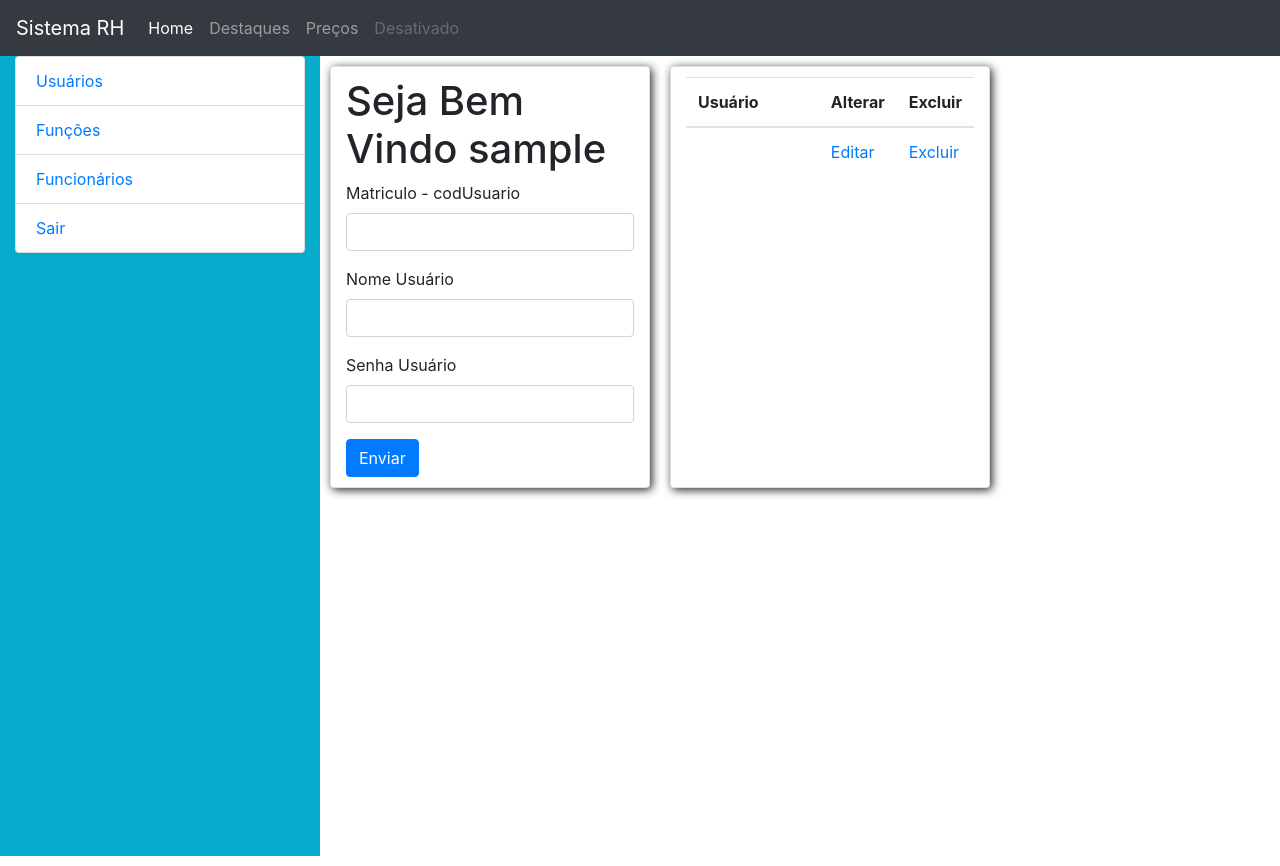
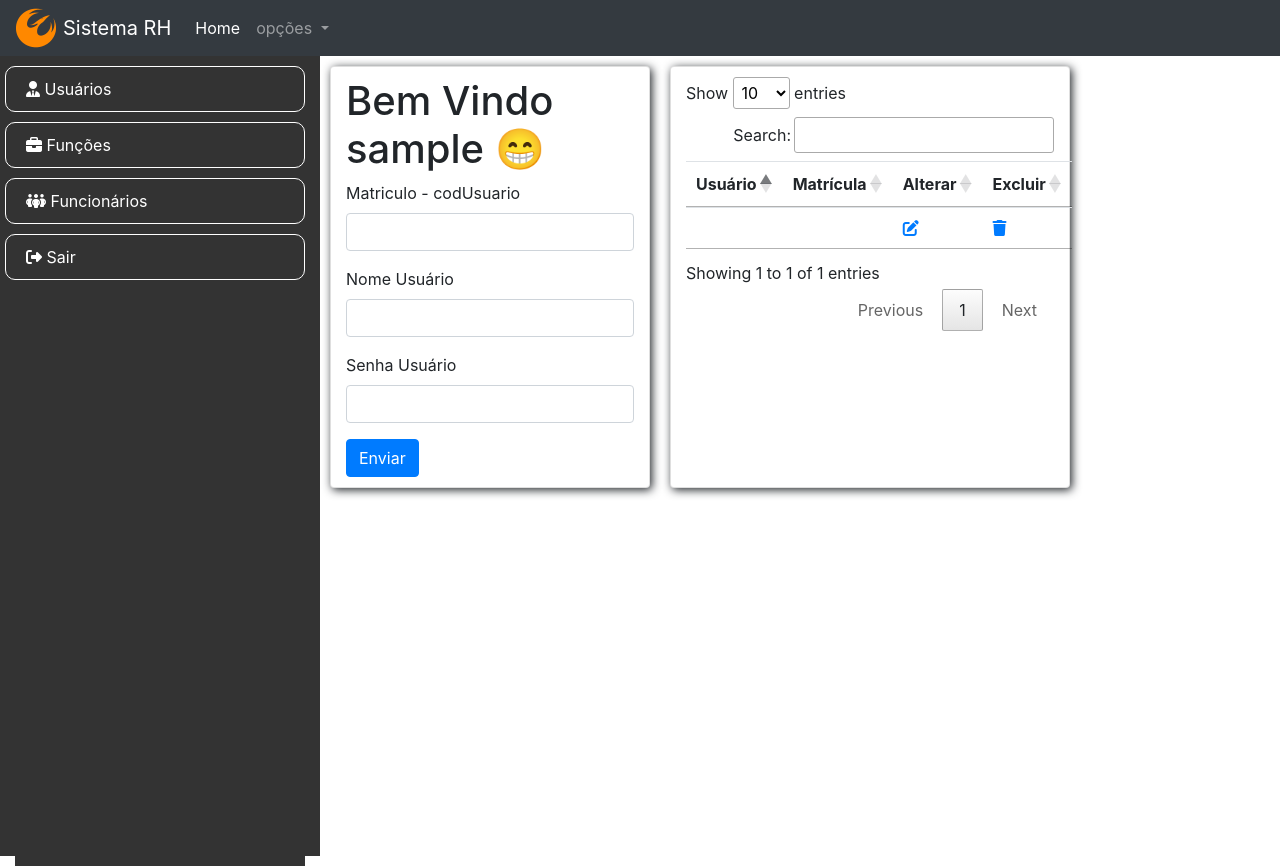
Before and after one commit to LuizGustavo10/projetos_php, a PHP site: page /testerh/principal.php in a window 1280 px wide. Run offline with PHP 8.4, Linux system fonts and the light colour scheme; the visitor is signed in with stand-in values (Sample User, id 1); tables that the repository leaves empty or names only in its code hold one stand-in row (values such as "Sample post"); data that the repository does not hold is empty; some libraries are stand-ins or nearby versions.

Commit message:
Arrumado front end do sistema de rh

```diff
--- a/testerh/css/estilo.css
+++ b/testerh/css/estilo.css
@@ -19,7 +19,47 @@
     transition: 2s;
 }
 
-.menu{
-    background-color: rgb(7, 172, 205);
-    height:100vh;
+
+
+/* Estilos para o menu lateral */
+.menu {
+    min-width: 250px;
+    background-color: #333;
+    color: #fff;
+    height: 100vh; /* Altura 100% da viewport */
+    list-style: none;
+
+
 }
+
+/* Estilos para os itens do menu */
+.menu-item {
+    display: block;
+    padding: 10px 20px;
+    margin-left: -50px;
+    font-style: none;
+    text-decoration: none;
+    color: #fff;
+    border: 1px solid white;
+   margin-top: 10px;
+   border-radius: 10px;
+
+
+}
+
+/* Estilos para o item selecionado */
+.menu-item:hover {
+    background-color: rgb(255, 102, 0);
+    border-radius: 10px;
+    color: white;
+    transition: 1s;
+    text-decoration: none;
+    font-size: 20px;
+
+}
+
+@media (max-width: 768px) {
+    .menu {
+        display: none;
+    }
+}
--- /dev/null
+++ b/testerh/css/script.js
@@ -0,0 +1,10 @@
+$(document).ready( function () {
+    $('#tabela').DataTable();
+
+} );
+
+var table = new DataTable('#tabela', {
+    language: {
+        url: '//cdn.datatables.net/plug-ins/1.13.6/i18n/pt-BR.json',
+    },
+});
--- a/testerh/principal.php
+++ b/testerh/principal.php
@@ -3,7 +3,7 @@ session_start();
 include 'conexao.php';
 
 
-$destino = "inserir_usuario.php";
+$destino = "inserirUsuario.php";
 $tituloFormulario = "Incluir Usuário";
 
 //Senão tiver autenticado manda pro login
@@ -15,9 +15,9 @@ if (!isset($_SESSION['codigoUsuario']) and !isset($_SESSION['senhaUsuario'])) {
     header('location:index.php');
 }
 
-if(!empty($_GET['codigoAltUsuario'])){
+if (!empty($_GET['codigoAltUsuario'])) {
     $id = $_GET['codigoAltUsuario'];
-    $query = "SELECT * FROM tusuario WHERE codigoUsuario=".$id;
+    $query = "SELECT * FROM tusuario WHERE codigoUsuario=" . $id;
     $dados = mysqli_query($con, $query);
     $usuario = mysqli_fetch_assoc($dados);
 
@@ -40,44 +40,61 @@ if(!empty($_GET['codigoAltUsuario'])){
 
     <link rel="stylesheet" href="css/estilo.css">
     <link rel="stylesheet" href="https://stackpath.bootstrapcdn.com/bootstrap/4.1.3/css/bootstrap.min.css" integrity="sha384-MCw98/SFnGE8fJT3GXwEOngsV7Zt27NXFoaoApmYm81iuXoPkFOJwJ8ERdknLPMO" crossorigin="anonymous">
+    <link rel="stylesheet" href="https://cdnjs.cloudflare.com/ajax/libs/font-awesome/6.4.2/css/all.min.css" integrity="sha512-z3gLpd7yknf1YoNbCzqRKc4qyor8gaKU1qmn+CShxbuBusANI9QpRohGBreCFkKxLhei6S9CQXFEbbKuqLg0DA==" crossorigin="anonymous" referrerpolicy="no-referrer" />
+    <link rel="stylesheet" href="https://cdn.datatables.net/1.13.6/css/jquery.dataTables.css" />
 
 
 </head>
 
 <body>
     <nav class="navbar navbar-expand-lg navbar-dark bg-dark">
+    <i class="fa-brands fa-phoenix-squadron" style="color: #ff8800; font-size: 40px; margin-right: 7px;"></i>
         <a class="navbar-brand" href="#">Sistema RH</a>
+
         <button class="navbar-toggler" type="button" data-toggle="collapse" data-target="#navbarNavAltMarkup" aria-controls="navbarNavAltMarkup" aria-expanded="false" aria-label="Alterna navegação">
             <span class="navbar-toggler-icon"></span>
         </button>
         <div class="collapse navbar-collapse" id="navbarNavAltMarkup">
             <div class="navbar-nav">
                 <a class="nav-item nav-link active" href="#">Home <span class="sr-only">(Página atual)</span></a>
-                <a class="nav-item nav-link" href="#">Destaques</a>
-                <a class="nav-item nav-link" href="#">Preços</a>
-                <a class="nav-item nav-link disabled" href="#">Desativado</a>
+                <li class="nav-item dropdown">
+        <a class="nav-link dropdown-toggle" href="#" id="navbarDropdown" role="button" data-toggle="dropdown" aria-haspopup="true" aria-expanded="false">
+          opções
+        </a>
+        <div class="dropdown-menu" aria-labelledby="navbarDropdown">
+          <a class="dropdown-item" href="principal.php">Principal</a>
+          <a class="dropdown-item" href="funcao.php">Função</a>
+          <a class="dropdown-item" href="funcionario.php">Funcionário</a>
+          <a class="dropdown-item" href="sair.php">Sair</a>
+
+        </div>
+      </li>
             </div>
         </div>
     </nav>
 
     <div class="container-fluid">
+
         <div class="row">
             <div class="col-md-3 menu">
-                <ul class="list-group">
-                    <li class="list-group-item"><a href="principal.php"> Usuários </a></li>
-                    <li class="list-group-item"><a href="funcao.php"> Funções </a></li>
-                    <li class="list-group-item"><a href="funcionario.php"> Funcionários </a></li>
-                    <li class="list-group-item"><a href="sair.php"> Sair </a></li>
 
-                </ul>
+
+
+                    <ul  class="menu">
+                        <li><a href="principal.php" class="menu-item"> <i class="fa-solid fa-user-tie"></i> Usuários </a></li>
+                        <li><a href="funcao.php" class="menu-item"><i class="fa-solid fa-briefcase"></i> Funções</a></li>
+                        <li><a href="funcionario.php" class="menu-item"> <i class="fa-solid fa-people-group"></i> Funcionários</a></li>
+                        <li><a href="sair.php" class="menu-item"><i class="fa-solid fa-right-from-bracket"></i> Sair</a></li>
+                    </ul>
+
             </div>
             <div class="col-md-9">
 
 
                 <div class="row">
                     <div class="col-md-4 card">
-                        <form action="inserirUsuario.php" method="POST">
-                            <h1> Seja Bem Vindo <?php echo $_SESSION['usuarioLogado']; ?></h1>
+                        <form action="<?= $destino; ?>" method="POST">
+                            <h1> Bem Vindo <?php echo $_SESSION['usuarioLogado']; ?> 😁</h1>
 
                             <div class="form-group">
                                 <label for="codigoUsuario">Matriculo - codUsuario</label>
@@ -101,11 +118,12 @@ if(!empty($_GET['codigoAltUsuario'])){
 
                         </form>
                     </div>
-                    <div class="col-md-4 card">
-                        <table class="table table-hover">
+                    <div class="col-md-5 card">
+                        <table class="table table-hover" id="tabela">
                             <thead>
                                 <tr>
                                     <th scope="col" class="col-8">Usuário</th>
+                                    <th scope="col" class="col-8">Matrícula</th>
                                     <th scope="col">Alterar</th>
                                     <th scope="col">Excluir</th>
                                 </tr>
@@ -121,8 +139,9 @@ if(!empty($_GET['codigoAltUsuario'])){
 
                                     <tr>
                                         <td> <?php echo $linha['nomeUsuario']; ?> </td>
-                                        <td> <a  href="principal.php?codigoAltUsuario=<?=$linha['codigoUsuario']; ?>"> Editar </a> </td>
-                                        <td> <a href="<?php echo "excluirUsuario.php?codigoUsuario=".$linha['codigoUsuario']; ?>">Excluir </a></td>
+                                        <td> <?php echo $linha['codigoUsuario']; ?> </td>
+                                        <td> <a href="principal.php?codigoAltUsuario=<?= $linha['codigoUsuario']; ?>"> <i class="fa-solid fa-pen-to-square"></i> </a> </td>
+                                        <td> <a href="<?php echo "excluirUsuario.php?codigoUsuario=" . $linha['codigoUsuario']; ?>"> <i class="fa-solid fa-trash"></i> </a></td>
                                     </tr>
 
                                 <?php  } ?>
@@ -141,7 +160,12 @@ if(!empty($_GET['codigoAltUsuario'])){
     </div>
 
 
-    <script src="https://code.jquery.com/jquery-3.3.1.slim.min.js" integrity="sha384-q8i/X+965DzO0rT7abK41JStQIAqVgRVzpbzo5smXKp4YfRvH+8abtTE1Pi6jizo" crossorigin="anonymous"></script>
+    <script src="https://cdnjs.cloudflare.com/ajax/libs/jquery/3.7.1/jquery.js" integrity="sha512-+k1pnlgt4F1H8L7t3z95o3/KO+o78INEcXTbnoJQ/F2VqDVhWoaiVml/OEHv9HsVgxUaVW+IbiZPUJQfF/YxZw==" crossorigin="anonymous" referrerpolicy="no-referrer"></script>
+
+<script src="https://cdn.datatables.net/1.13.6/js/jquery.dataTables.js"></script>
+<script src="css/script.js"></script>
+
+
     <script src="https://cdnjs.cloudflare.com/ajax/libs/popper.js/1.14.3/umd/popper.min.js" integrity="sha384-ZMP7rVo3mIykV+2+9J3UJ46jBk0WLaUAdn689aCwoqbBJiSnjAK/l8WvCWPIPm49" crossorigin="anonymous"></script>
     <script src="https://stackpath.bootstrapcdn.com/bootstrap/4.1.3/js/bootstrap.min.js" integrity="sha384-ChfqqxuZUCnJSK3+MXmPNIyE6ZbWh2IMqE241rYiqJxyMiZ6OW/JmZQ5stwEULTy" crossorigin="anonymous"></script>
 </body>
```
